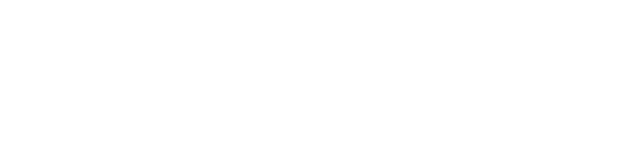
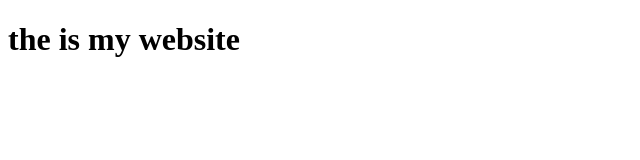
Before and after one commit to gerald023/git_lesson, a plain HTML site: page index.html in a window 1280 px wide. Shown: the whole page, without its empty margins (0-640 px from the left). Drawn offline with Linux system fonts and the light colour scheme.

Commit message:
added pages to the folder on the brand

```diff
--- a/index.html
+++ b/index.html
@@ -6,6 +6,6 @@
     <title>Document</title>
 </head>
 <body>
-
+    <h1>the is my website</h1>
 </body>
 </html>
```
Also changed, not shown: git.txt (added), pages/contact.html (added).
